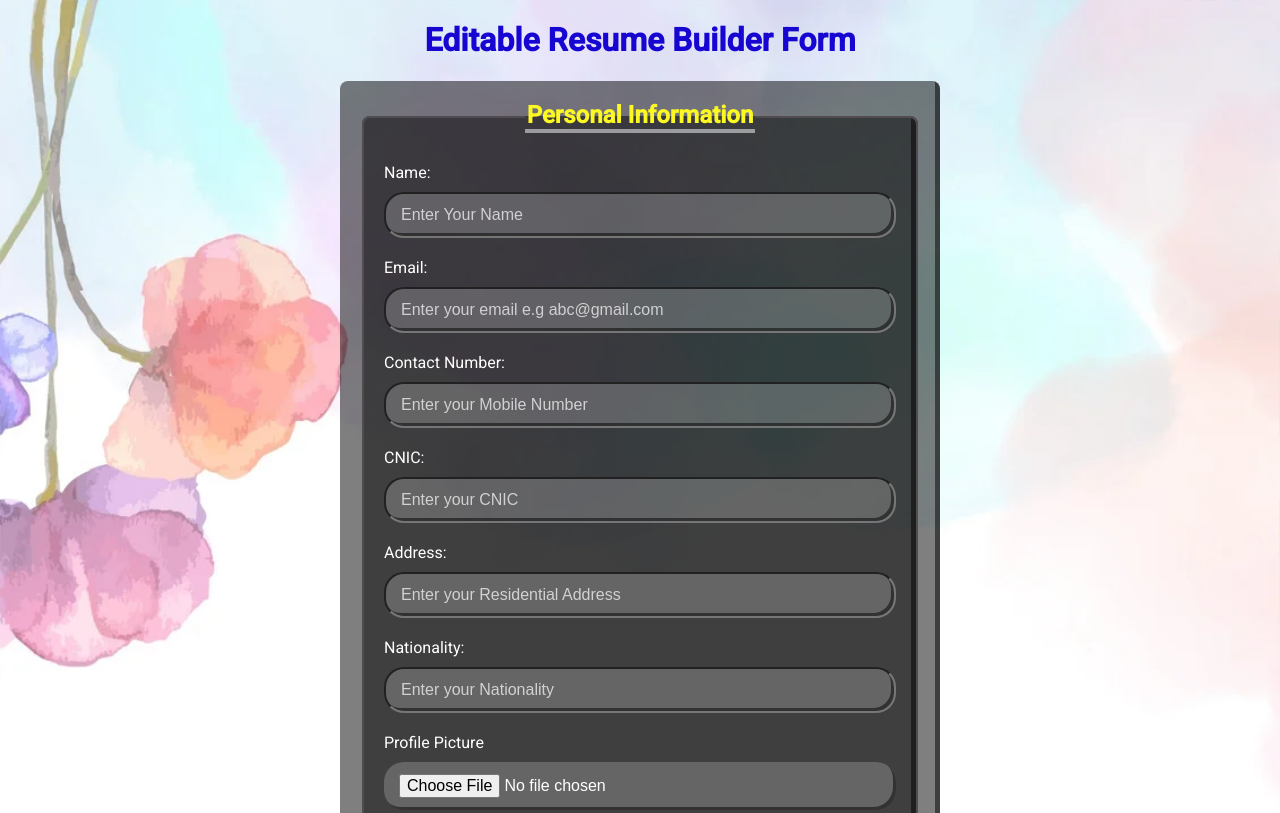
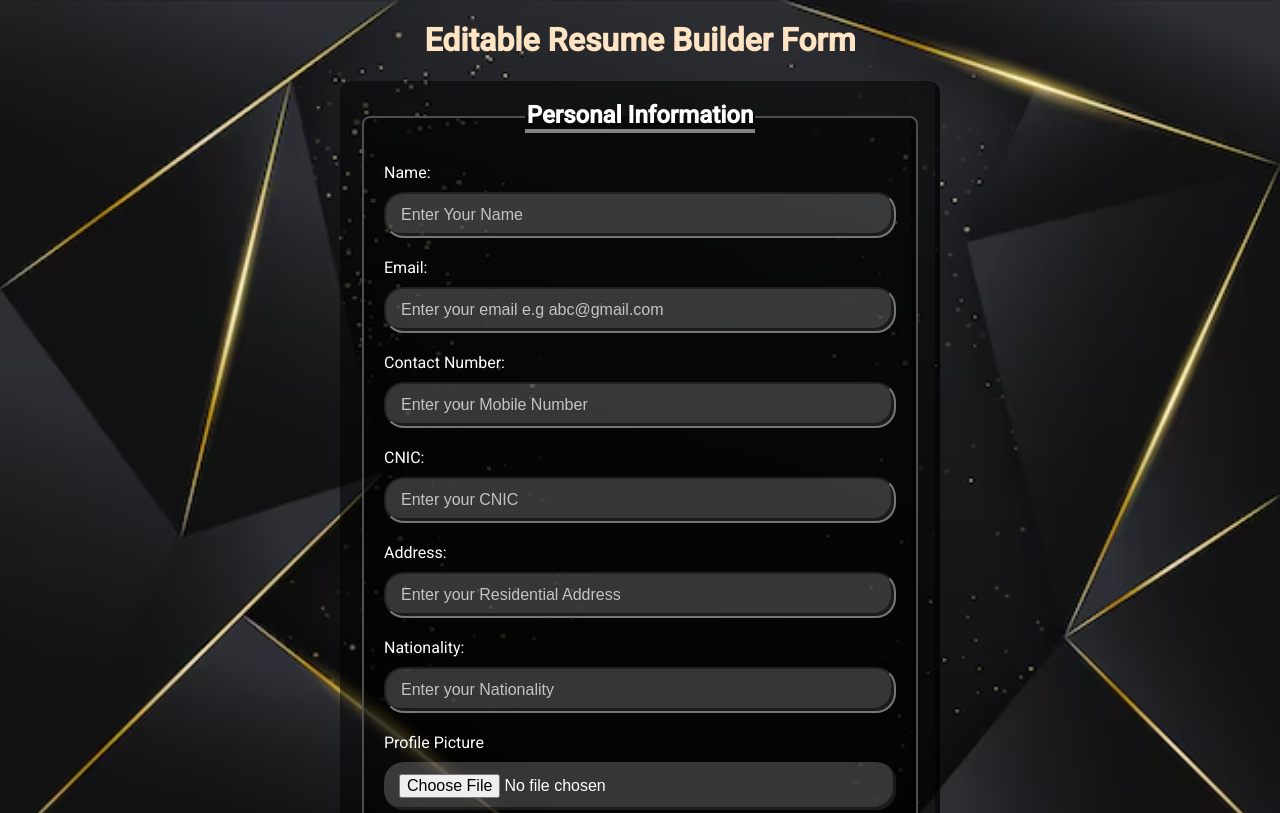
Before and after one commit to AnamShergill/Milestone-4-Editable-Resume, a plain HTML site: page index.html in a window 1280 px wide. Shown: the top 813 px of the page. Drawn offline with Linux system fonts and the light colour scheme.

Commit message:
bg image changed

```diff
--- a/style.css
+++ b/style.css
@@ -5,7 +5,7 @@
 }
 
 body {
-    background-image: url(bg.webp);
+    background-image: url(bg.avif);
     background-repeat: no-repeat;
     background-position: center;
     background-attachment: fixed;
@@ -18,7 +18,7 @@ body {
 
 h1{
     text-align: center;
-    color: rgb(23, 6, 210);
+    color:bisque;
 }
 
 form {
@@ -26,10 +26,11 @@ form {
     margin: auto;
     margin-top: 50px;
     background-color: rgba(0, 0, 0, 0.5);
+    border-color: rgb(234, 170, 8);
     box-shadow: inset -5px -5px rgba(0, 0, 0, 0.5);
     max-width: 600px;
     margin: auto;
-    border-radius: 8px;
+    border-radius: 12px;
     padding: 20px;
 
 
@@ -49,7 +50,7 @@ legend {
     font-weight: bold;
     font-size: 24px;
     text-align: center;
-    color: rgb(252, 248, 35);
+    color: white;
     border-bottom: 4px solid rgba(255, 255, 255, 0.5);
 
 }
```
Also changed, not shown: bg.avif (added).
